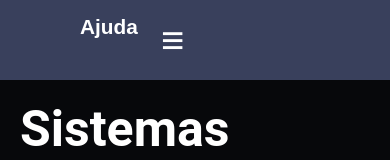
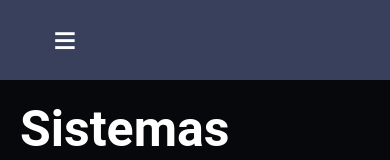
Before and after one commit to Daniel-Farias/site-so2, a React (Vite) app: page / in a window 390 px wide. Shown: the top 160 px of the page. Built offline with nearby package versions, Linux system fonts and the light colour scheme.

Commit message:
fix-bugs-responsive

```diff
--- a/src/components/NavBar/index.tsx
+++ b/src/components/NavBar/index.tsx
@@ -11,8 +11,8 @@ export function NavBar() {
         <S.Img src={logo} alt="UESPI" />
         <S.NavbarLinkContainer>
           <S.NavbarLink to="/">Home</S.NavbarLink>
+          <S.NavbarLink to="/contact">Gerência de Memória</S.NavbarLink>
           <S.NavbarLink to="/about">Memória Virtual</S.NavbarLink>
-          <S.NavbarLink to="/contact">Gerência de Memória</S.NavbarLink>
           <S.Anchor href="#help">Ajuda</S.Anchor>
           <S.ButtonLink onClick={() => setExtendNavbar((curr) => !curr)}>
             {extendNavbar ? <>&#10005;</> : <>&#8801;</>}
@@ -23,7 +23,7 @@ export function NavBar() {
             <S.NavbarLinkExtended to="/home">Home</S.NavbarLinkExtended>
             <S.NavbarLinkExtended to="/about">About Us</S.NavbarLinkExtended>
             <S.NavbarLinkExtended to="/contact">Contact Us</S.NavbarLinkExtended>
-            <S.Anchor href="#help">Ajuda</S.Anchor>
+            <S.AnchorLinkExtended href="#help">Ajuda</S.AnchorLinkExtended>
           </S.ExtendedNavbar>
         )}
       </S.NavbarContainer>
--- a/src/components/NavBar/styles.ts
+++ b/src/components/NavBar/styles.ts
@@ -61,13 +61,19 @@ const LinkBaseStyle = css`
 export const NavbarLinkBase = styled(Link)`
   ${LinkBaseStyle}
 `;
-export const Anchor = styled.a`
-  ${LinkBaseStyle}
+export const AnchorBase = styled.a`
+  ${LinkBaseStyle};
 `;
 
 export const NavbarLinkExtended = styled(NavbarLinkBase)``;
+export const AnchorLinkExtended = styled(AnchorBase)``;
 
 export const NavbarLink = styled(NavbarLinkBase)`
+  @media (max-width: 700px) {
+    display: none;
+  }
+`;
+export const Anchor = styled(AnchorBase)`
   @media (max-width: 700px) {
     display: none;
   }
```
